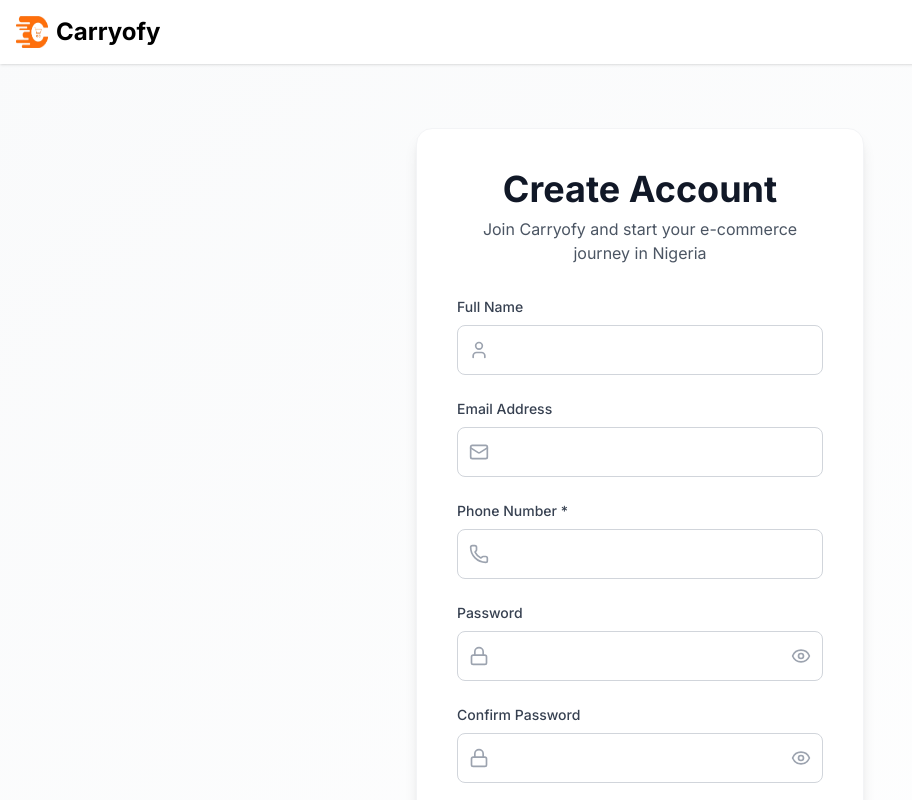
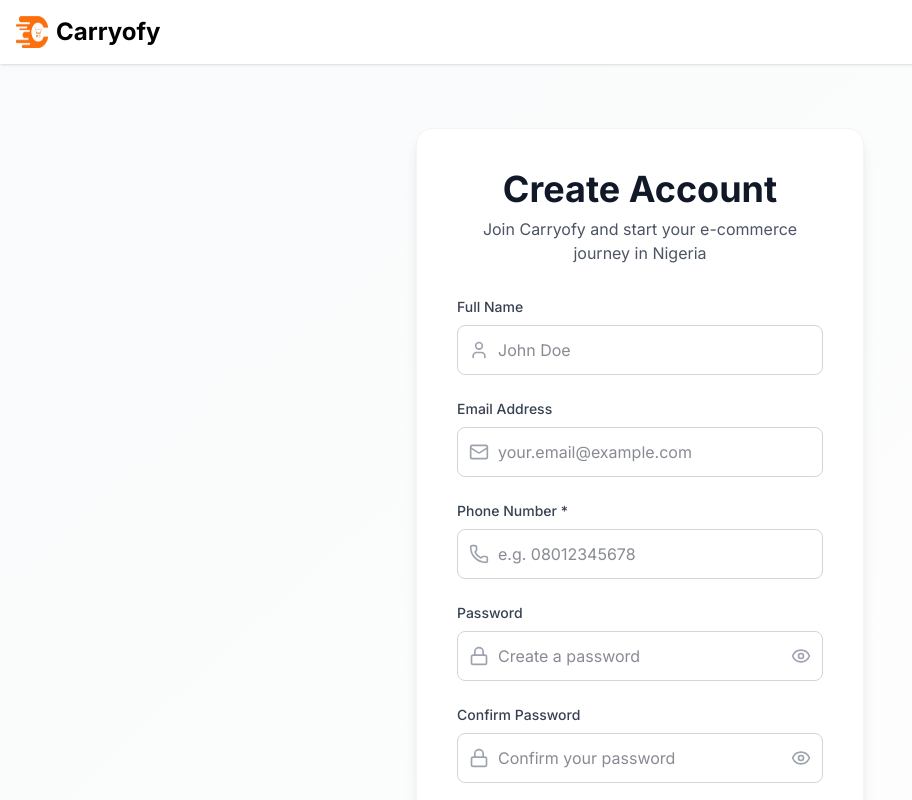
Before and after one commit to NexaTechX/Carryofy-frontend, a Next.js app in the folder web/: page /auth/signup in a window 1280 px wide. Shown: the top 800 px of the page, without its empty margins (0-912 px from the left). Built offline with nearby package versions, Linux system fonts and the light colour scheme; no server answers; a web font is replaced by a local one.

Commit message:
feat: Implement core authentication flows including login, signup, password management, email verification, and add a contact page.

```diff
--- a/web/pages/auth/login.tsx
+++ b/web/pages/auth/login.tsx
@@ -211,7 +211,7 @@ export default function Login() {
                       type="email"
                       id="email"
                       {...register('email')}
-                      className={`w-full pl-10 pr-4 py-3 border rounded-lg focus:ring-2 focus:ring-primary focus:border-transparent outline-none transition ${errors.email ? 'border-red-300' : 'border-gray-300'
+                      className={`w-full pl-10 pr-4 py-3 border rounded-lg focus:ring-2 focus:ring-primary focus:border-transparent outline-none transition text-gray-900 bg-white ${errors.email ? 'border-red-300' : 'border-gray-300'
                         }`}
                       placeholder="your.email@example.com"
                     />
@@ -232,7 +232,7 @@ export default function Login() {
                       type={showPassword ? 'text' : 'password'}
                       id="password"
                       {...register('password')}
-                      className={`w-full pl-10 pr-12 py-3 border rounded-lg focus:ring-2 focus:ring-primary focus:border-transparent outline-none transition ${errors.password ? 'border-red-300' : 'border-gray-300'
+                      className={`w-full pl-10 pr-12 py-3 border rounded-lg focus:ring-2 focus:ring-primary focus:border-transparent outline-none transition text-gray-900 bg-white ${errors.password ? 'border-red-300' : 'border-gray-300'
                         }`}
                       placeholder="Enter your password"
                     />
--- a/web/pages/auth/reset-password.tsx
+++ b/web/pages/auth/reset-password.tsx
@@ -169,8 +169,7 @@ export default function ResetPassword() {
                       type={showPassword ? 'text' : 'password'}
                       id="password"
                       {...register('password')}
-                      className={`w-full pl-10 pr-12 py-3 border rounded-lg focus:ring-2 focus:ring-primary focus:border-transparent outline-none transition ${
-                        errors.password ? 'border-red-300' : 'border-gray-300'
+                      className={`w-full pl-10 pr-12 py-3 border rounded-lg focus:ring-2 focus:ring-primary focus:border-transparent outline-none transition text-gray-900 bg-white ${errors.password ? 'border-red-300' : 'border-gray-300'
                         }`}
                       placeholder="Enter new password"
                     />
@@ -205,8 +204,7 @@ export default function ResetPassword() {
                       type={showConfirmPassword ? 'text' : 'password'}
                       id="confirmPassword"
                       {...register('confirmPassword')}
-                      className={`w-full pl-10 pr-12 py-3 border rounded-lg focus:ring-2 focus:ring-primary focus:border-transparent outline-none transition ${
-                        errors.confirmPassword ? 'border-red-300' : 'border-gray-300'
+                      className={`w-full pl-10 pr-12 py-3 border rounded-lg focus:ring-2 focus:ring-primary focus:border-transparent outline-none transition text-gray-900 bg-white ${errors.confirmPassword ? 'border-red-300' : 'border-gray-300'
                         }`}
                       placeholder="Confirm new password"
                     />
--- a/web/pages/auth/signup.tsx
+++ b/web/pages/auth/signup.tsx
@@ -231,7 +231,7 @@ export default function Signup() {
                       type="text"
                       id="name"
                       {...register('name')}
-                      className={`w-full pl-10 pr-4 py-3 border rounded-lg focus:ring-2 focus:ring-primary focus:border-transparent outline-none transition ${errors.name ? 'border-red-300' : 'border-gray-300'
+                      className={`w-full pl-10 pr-4 py-3 border rounded-lg focus:ring-2 focus:ring-primary focus:border-transparent outline-none transition text-gray-900 bg-white ${errors.name ? 'border-red-300' : 'border-gray-300'
                         }`}
                       placeholder="John Doe"
                     />
@@ -252,7 +252,7 @@ export default function Signup() {
                       type="email"
                       id="email"
                       {...register('email')}
-                      className={`w-full pl-10 pr-4 py-3 border rounded-lg focus:ring-2 focus:ring-primary focus:border-transparent outline-none transition ${errors.email ? 'border-red-300' : 'border-gray-300'
+                      className={`w-full pl-10 pr-4 py-3 border rounded-lg focus:ring-2 focus:ring-primary focus:border-transparent outline-none transition text-gray-900 bg-white ${errors.email ? 'border-red-300' : 'border-gray-300'
                         }`}
                       placeholder="your.email@example.com"
                     />
@@ -274,7 +274,7 @@ export default function Signup() {
                       id="phone"
                       {...register('phone')}
                       required
-                      className={`w-full pl-10 pr-4 py-3 border rounded-lg focus:ring-2 focus:ring-primary focus:border-transparent outline-none transition ${errors.phone ? 'border-red-300' : 'border-gray-300'
+                      className={`w-full pl-10 pr-4 py-3 border rounded-lg focus:ring-2 focus:ring-primary focus:border-transparent outline-none transition text-gray-900 bg-white ${errors.phone ? 'border-red-300' : 'border-gray-300'
                         }`}
                       placeholder="e.g. 08012345678"
                     />
@@ -295,7 +295,7 @@ export default function Signup() {
                       type={showPassword ? 'text' : 'password'}
                       id="password"
                       {...register('password')}
-                      className={`w-full pl-10 pr-12 py-3 border rounded-lg focus:ring-2 focus:ring-primary focus:border-transparent outline-none transition ${errors.password ? 'border-red-300' : 'border-gray-300'
+                      className={`w-full pl-10 pr-12 py-3 border rounded-lg focus:ring-2 focus:ring-primary focus:border-transparent outline-none transition text-gray-900 bg-white ${errors.password ? 'border-red-300' : 'border-gray-300'
                         }`}
                       placeholder="Create a password"
                     />
@@ -331,7 +331,7 @@ export default function Signup() {
                       type={showConfirmPassword ? 'text' : 'password'}
                       id="confirmPassword"
                       {...register('confirmPassword')}
-                      className={`w-full pl-10 pr-12 py-3 border rounded-lg focus:ring-2 focus:ring-primary focus:border-transparent outline-none transition ${errors.confirmPassword ? 'border-red-300' : 'border-gray-300'
+                      className={`w-full pl-10 pr-12 py-3 border rounded-lg focus:ring-2 focus:ring-primary focus:border-transparent outline-none transition text-gray-900 bg-white ${errors.confirmPassword ? 'border-red-300' : 'border-gray-300'
                         }`}
                       placeholder="Confirm your password"
                     />
--- a/web/pages/auth/verify.tsx
+++ b/web/pages/auth/verify.tsx
@@ -230,7 +230,7 @@ export default function EmailVerification() {
                     id="code"
                     maxLength={6}
                     {...register('code')}
-                    className={`w-full px-4 py-3 border rounded-lg focus:ring-2 focus:ring-primary focus:border-transparent outline-none transition text-center text-lg font-mono tracking-widest ${errors.code ? 'border-red-300' : 'border-gray-300'
+                    className={`w-full px-4 py-3 border rounded-lg focus:ring-2 focus:ring-primary focus:border-transparent outline-none transition text-center text-lg font-mono tracking-widest text-gray-900 bg-white ${errors.code ? 'border-red-300' : 'border-gray-300'
                       }`}
                     placeholder="000000"
                     autoComplete="one-time-code"
```
Also changed, not shown: web/pages/auth/forgot-password.tsx (+4 -4 lines), web/pages/contact.tsx (+4 -4 lines). Lines whose indentation alone changed are shown as unchanged.
